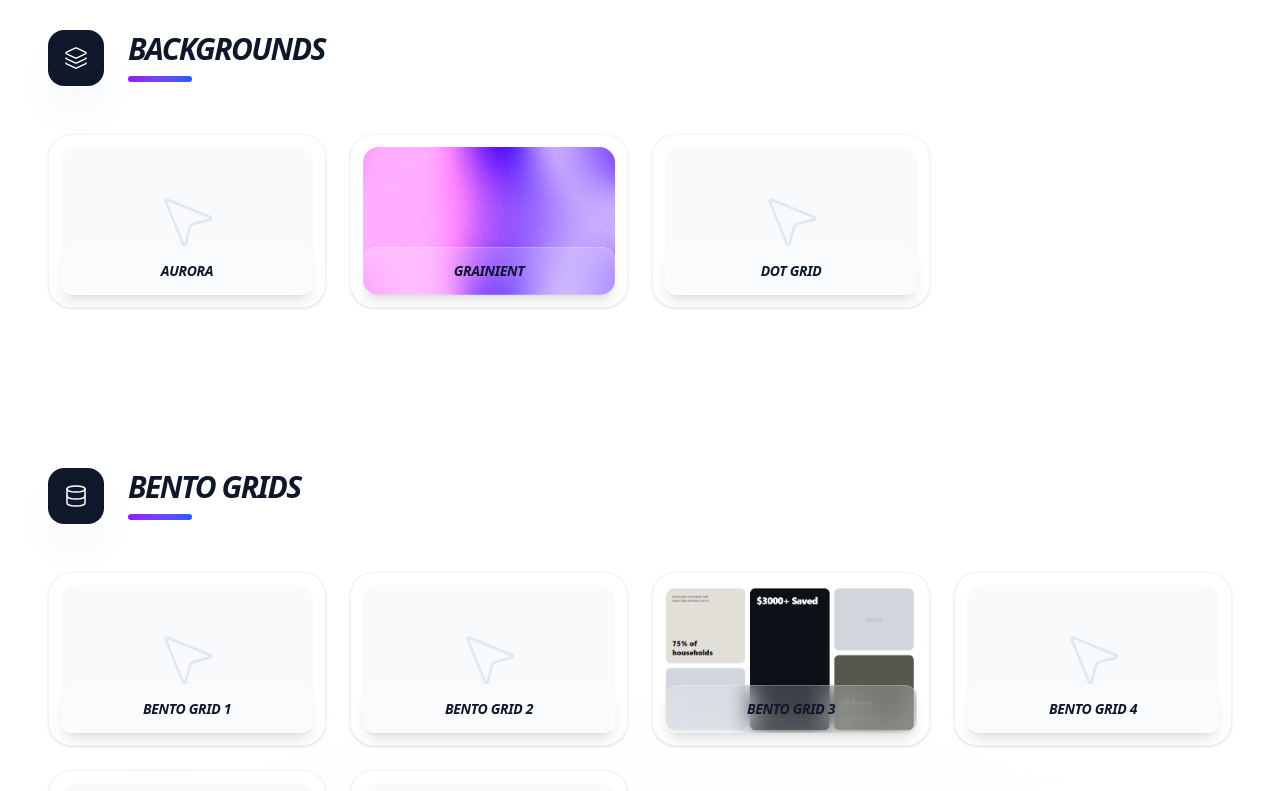
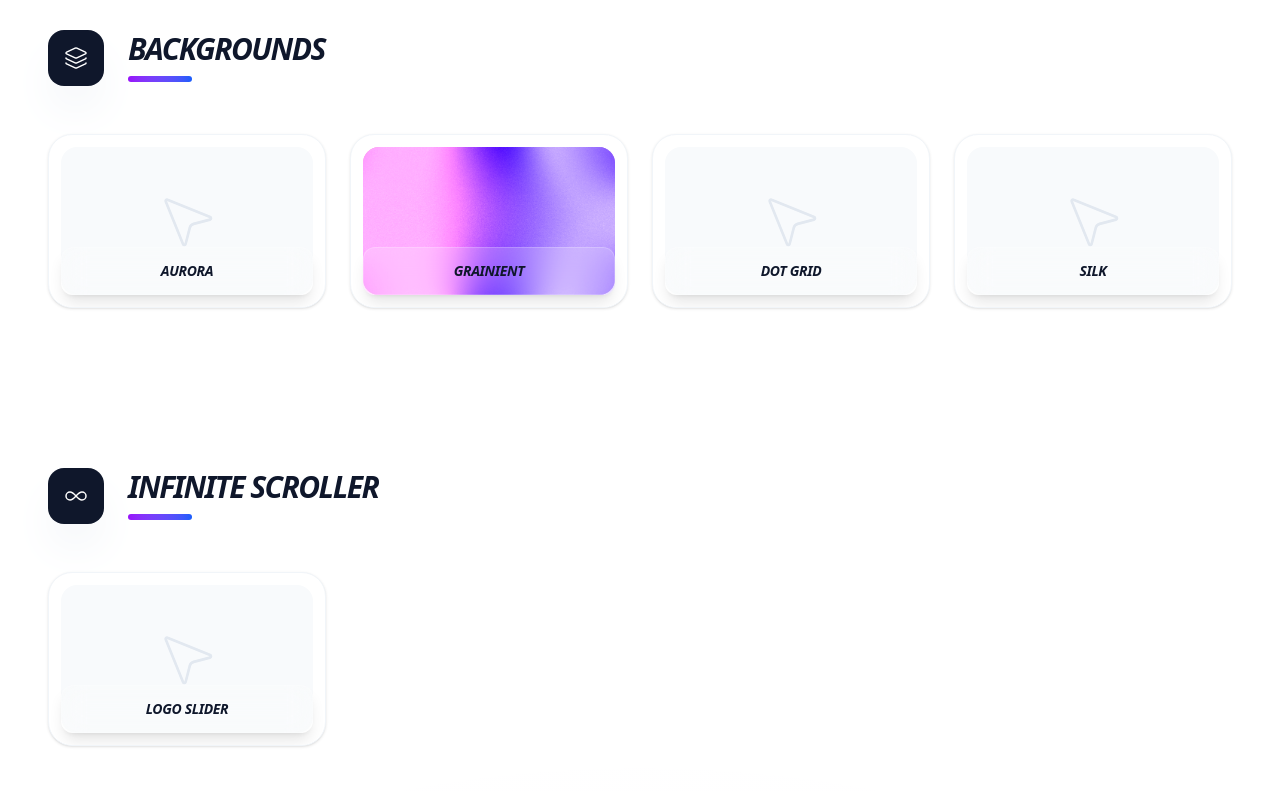
Before and after one commit to HugoMolin15/Library-Website, a Next.js app: page / in a window 1280 px wide. Shown: the part 1000-1791 px from the top of the page. Built offline with nearby package versions, Linux system fonts and the light colour scheme; grey boxes are pictures that could not be loaded.

Commit message:
Create Infinite Scroller category and relocate Silk to Backgrounds

```diff
--- a/src/app/page.tsx
+++ b/src/app/page.tsx
@@ -4,7 +4,7 @@
 import React from 'react';
 import Link from 'next/link';
 import { motion, AnimatePresence } from 'framer-motion';
-import { Layout, Box, Zap, Sparkles, Database, Shield, CreditCard, PanelsTopLeft, MousePointer2, Layers, Users } from 'lucide-react';
+import { Layout, Box, Zap, Sparkles, Database, Shield, CreditCard, PanelsTopLeft, MousePointer2, Layers, Users, Infinity } from 'lucide-react';
 
 const sidebarConfig = [
     {
@@ -25,6 +25,14 @@ const sidebarConfig = [
             { title: "Aurora", href: "/aurora" },
             { title: "Grainient", href: "/grainient" },
             { title: "Dot Grid", href: "/dot-grid" },
+            { title: "Silk", href: "/silk" },
+        ],
+    },
+    {
+        title: "Infinite Scroller",
+        icon: Infinity,
+        items: [
+            { title: "Logo Slider", href: "/logo-slider" },
         ],
     },
     {
@@ -101,8 +109,6 @@ const sidebarConfig = [
         icon: Sparkles,
         items: [
             { title: "Glass Icons", href: "/glass-icons" },
-            { title: "Logo Slider", href: "/logo-slider" },
-            { title: "Silk", href: "/silk" },
             { title: "Social Buttons", href: "/social-buttons" },
         ],
     },
```
